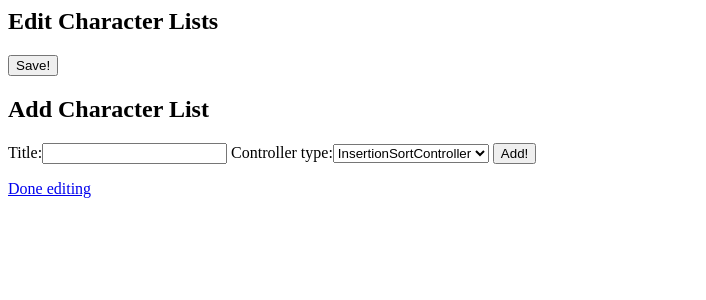
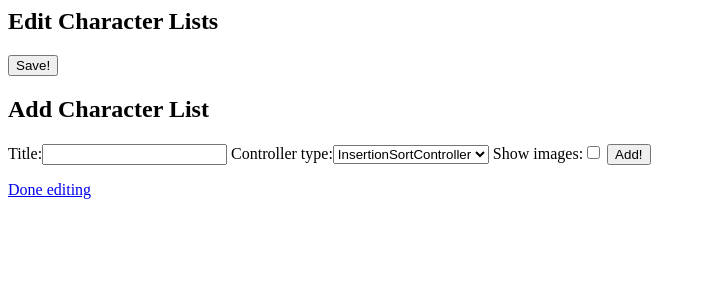
Before and after one commit to jerrywu64/character-sorter, a Django app: page /sorterinput/editlists/ in a window 1280 px wide. Shown: the top 300 px of the page, without its empty margins (0-706 px from the left). Run offline with Django 3.2, Linux system fonts and the light colour scheme; the visitor is signed in with stand-in values (Sample User, id 1); data that the repository does not hold is empty; some libraries are stand-ins or nearby versions.

Commit message:
Images are no longer shown by default but can be enabled

```diff
--- a/charactersorter/sorterinput/forms.py
+++ b/charactersorter/sorterinput/forms.py
@@ -7,7 +7,7 @@ ModifyCharFormset = forms.modelformset_factory(
     extra=0)
 
 ModifyCharlistFormset = forms.modelformset_factory(
-    CharacterList, fields=["title", "controller_type"], can_delete=True,
+    CharacterList, fields=["title", "controller_type", "show_images"], can_delete=True,
     extra=0)
 
 class AddCharForm(forms.ModelForm):
@@ -19,5 +19,5 @@ class AddCharForm(forms.ModelForm):
 class AddCharlistForm(forms.ModelForm):
     class Meta:
         model = CharacterList
-        fields = ["owner", "title", "controller_type"]
+        fields = ["owner", "title", "controller_type", "show_images"]
         widgets = {"owner": forms.HiddenInput()}
--- a/charactersorter/sorterinput/models.py
+++ b/charactersorter/sorterinput/models.py
@@ -12,6 +12,7 @@ class CharacterList(models.Model):
     title = models.CharField(max_length=200)
     controller_type = models.CharField(
         max_length=2, choices=CONTROLLER_CHOICES, default=INSERTION)
+    show_images = models.BooleanField(default=False)
 
     def get_controller_class_name(self):
         for shortkey, name in self.CONTROLLER_CHOICES:
--- a/charactersorter/sorterinput/templates/sorterinput/sort.html
+++ b/charactersorter/sorterinput/templates/sorterinput/sort.html
@@ -28,15 +28,19 @@ Sorting {{ charlist.title }} | Character Sorter
         <li> <input type="radio" name="sort" id="sort1" value="1" />
             <label for="sort1">
                 {{ char1.name }} from {{ char1.fandom }}
+                {% if img1 %}
                 <img src="{{ img1.thumbnailLink }}" />
                 <font size="0">{{ img1.contextLink }}</font>
+                {% endif %}
             </label>
         </li>
         <li> <input type="radio" name="sort" id="sort-1" value="-1" />
             <label for="sort-1">
                 {{ char2.name }} from {{ char2.fandom }}
+                {% if img2 %}
                 <img src="{{ img2.thumbnailLink }}" />
                 <font size="0">{{ img2.contextLink }}</font>
+                {% endif %}
             </label>
         </li>
         <li> <input type="radio" name="sort" id="sort0" value="0" />
@@ -57,10 +61,12 @@ Sorting {{ charlist.title }} | Character Sorter
 </form>
 {% endif %}
 
+{% if img1 %}
 <p><font size="0">Images powered by Google Custom Search (tm)</font></p>
 <p><font size="0">Page loading slowly? Try
     <a href="{% url 'sorterinput:cache' charlist.id %}">caching images</a>,
     which may take a few minutes.</a></font></p>
+{% endif %}
 
 <p><a href="{% url 'sorterinput:viewlist' charlist.id %}">Back to
     viewing</a></p>
--- a/charactersorter/sorterinput/views.py
+++ b/charactersorter/sorterinput/views.py
@@ -175,9 +175,9 @@ def sortlist(request, list_id):
     else:
         char1, char2 = comparison
         char1 = Character.objects.get(pk=char1)
-        img1 = get_char_image(char1)
+        img1 = get_char_image(char1) if charlist.show_images else None
         char2 = Character.objects.get(pk=char2)
-        img2 = get_char_image(char2)
+        img2 = get_char_image(char2) if charlist.show_images else None
     try:
         lastsort = controller.models.SortRecord.objects.filter(
             charlist=charlist).order_by("-timestamp", "-id")[0]
```
Also changed, not shown: charactersorter/sorterinput/migrations/0004_characterlist_show_images.py (added), 1 other file.
